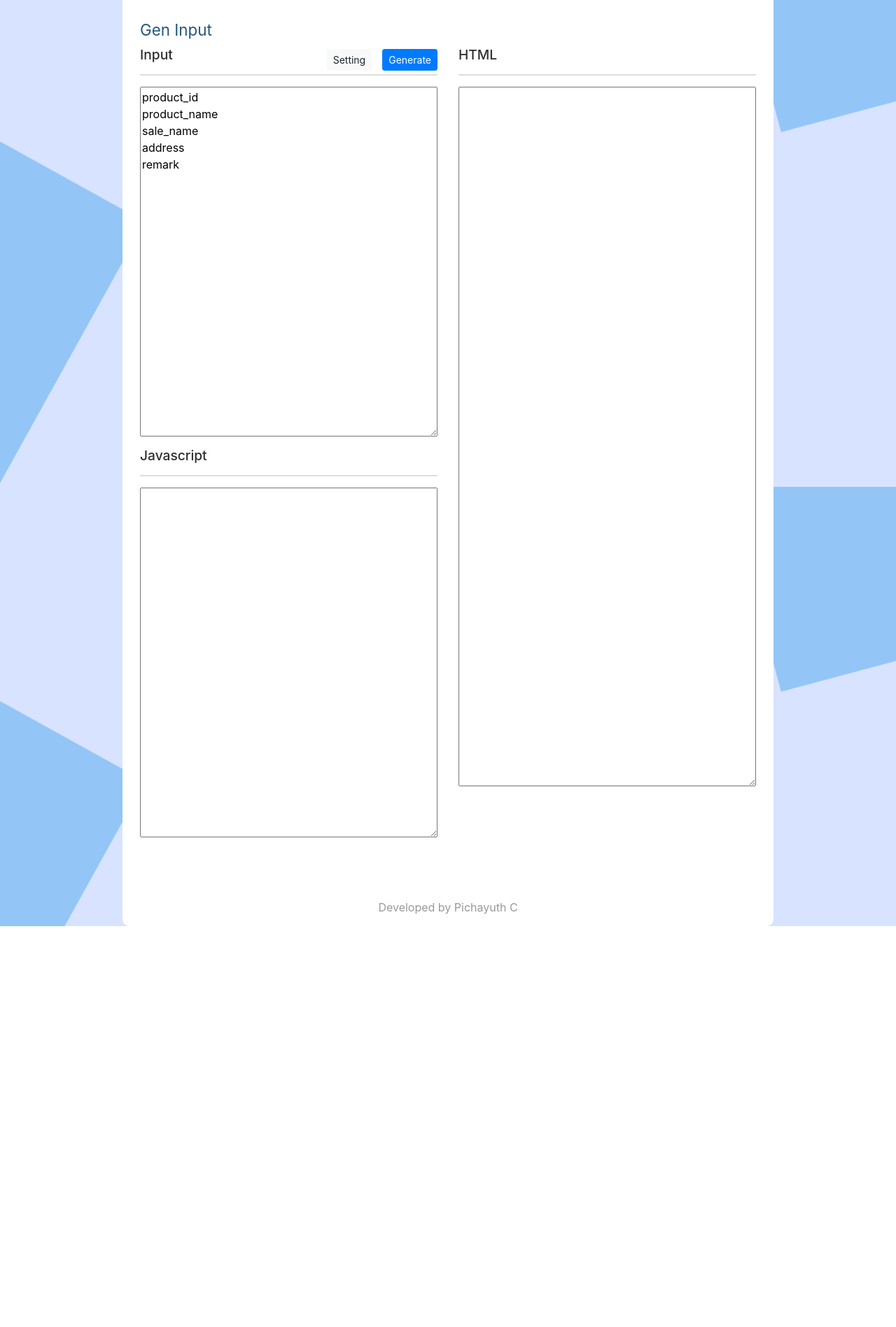
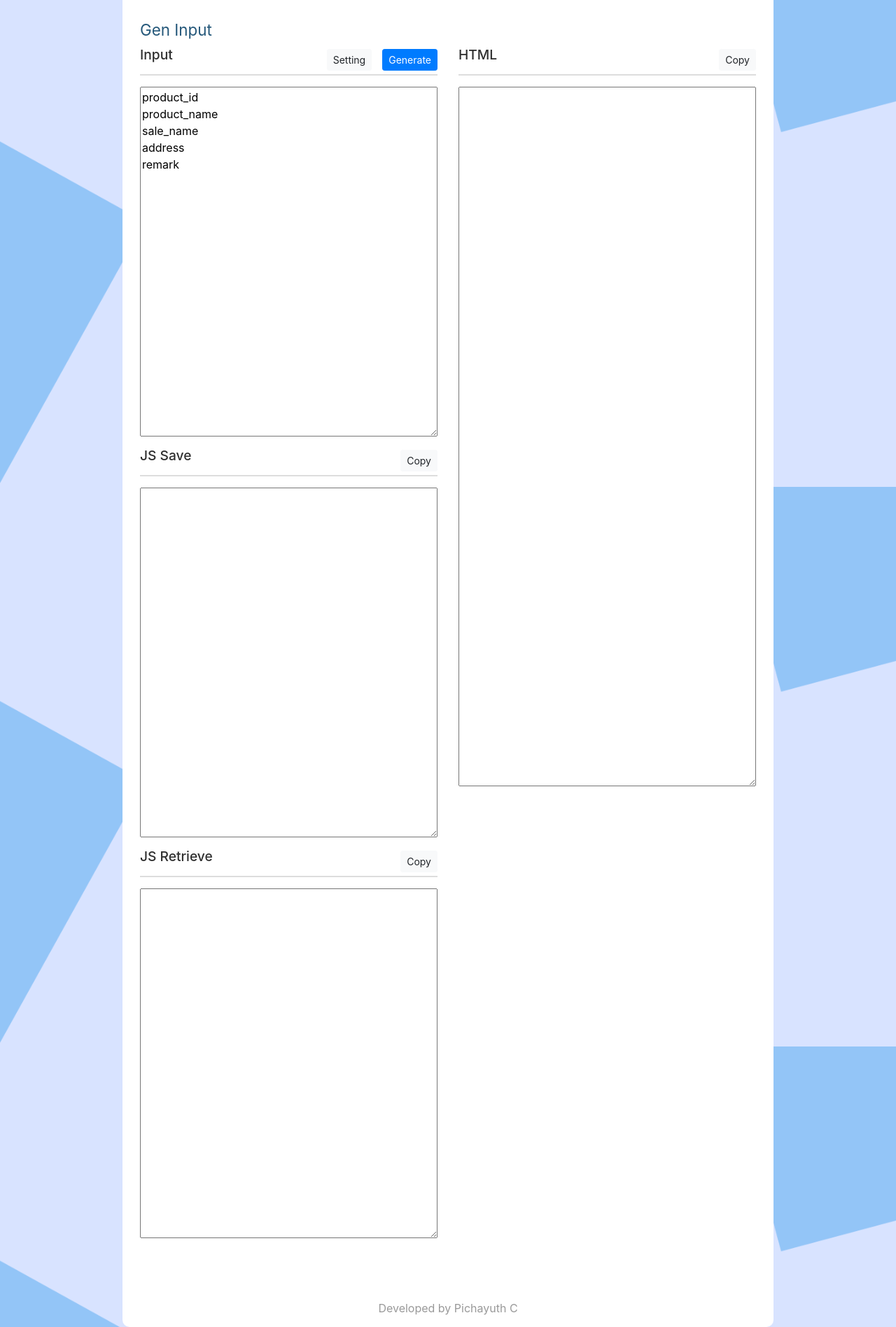
Before and after one commit to lnwpeach/template, a PHP site: page /gen-input.php in a window 1280 px wide. Shown: the part 104-2001 px from the top of the page at 70% size. Before the commit the page ends 1428 px from the top, so only its background shows below. Run offline with PHP 8.4, Linux system fonts and the light colour scheme; data that the repository does not hold is empty; a stand-in replaces the project's code that opens the database connection; some libraries are stand-ins or nearby versions.

Commit message:
copy text

```diff
--- a/gen-input.php
+++ b/gen-input.php
@@ -26,20 +26,24 @@
 			<button class='btn btn-sm btn-light' onclick='setting_box()' style='float:right;margin-top:-25px;margin-right:15px;'>Setting</button>
 
 			<hr style="border:1px solid #ddd;">
-
 			<textarea name="input" style="width:100%;height:500px;"></textarea>
 
-			<h3 class="mt-3">Javascript</h3>
+
+			<h3 class="mt-3">JS Save</h3>
+			<button class='btn btn-sm btn-light' onclick="copy_text($('[name=js_save]'))" style='float:right;margin-top:-25px;'>Copy</button>
 			<hr style="border:1px solid #ddd;">
-			<textarea name="js" style="width:100%;height:500px;"></textarea>
+			<textarea name="js_save" style="width:100%;height:500px;"></textarea>
+
+			<h3 class="mt-3">JS Retrieve</h3>
+			<button class='btn btn-sm btn-light' onclick="copy_text($('[name=js_retrieve]'))" style='float:right;margin-top:-25px;'>Copy</button>
+			<hr style="border:1px solid #ddd;">
+			<textarea name="js_retrieve" style="width:100%;height:500px;"></textarea>
 		</div>
 
 		<div class="col-md-6">
-
-
 			<h3>HTML</h3>
+			<button class='btn btn-sm btn-light' onclick="copy_text($('[name=html]'))" style='float:right;margin-top:-25px;'>Copy</button>
 			<hr style="border:1px solid #ddd;">
-
 			<textarea name="html" style="width:100%;height:1000px;"></textarea>
 		</div>
 	</div>
@@ -79,8 +83,8 @@ function generate() {
 	var js_retrieve_variable = window.setting.js_retrieve_variable;
 	var input = $('[name=input]').val();
 	var html = "";
-	var js_save = `// save_function\nvar ${js_save_variable} = {};\n`;
-	var js_retrieve = `// retrieve\nvar ${js_retrieve_variable} = res.${js_retrieve_variable};\n`;
+	var js_save = `var ${js_save_variable} = {};\n`;
+	var js_retrieve = `var ${js_retrieve_variable} = res.${js_retrieve_variable};\n`;
 	var js_save_space_arr = [];
 
 	var input_arr = input.split('\n');
@@ -112,7 +116,8 @@ function generate() {
 	});
 
 	$('[name=html]').val(html);
-	$('[name=js]').val(js_save+'\n'+js_retrieve);
+	$('[name=js_save]').val(js_save);
+	$('[name=js_retrieve]').val(js_retrieve);
 }
 
 function letter(str) {
@@ -161,6 +166,11 @@ function save_setting() {
 	window.setting['js_retrieve_variable'] 	= $('[name=js_retrieve_variable]', content).val();
 }
 
+function copy_text(target) {
+	$(target).select();
+	document.execCommand("copy");
+}
+
 $(document).ready(function() {
 	var html = `<tr>\n`+
 				`	<td><b>**0</b></td>\n`+
```
